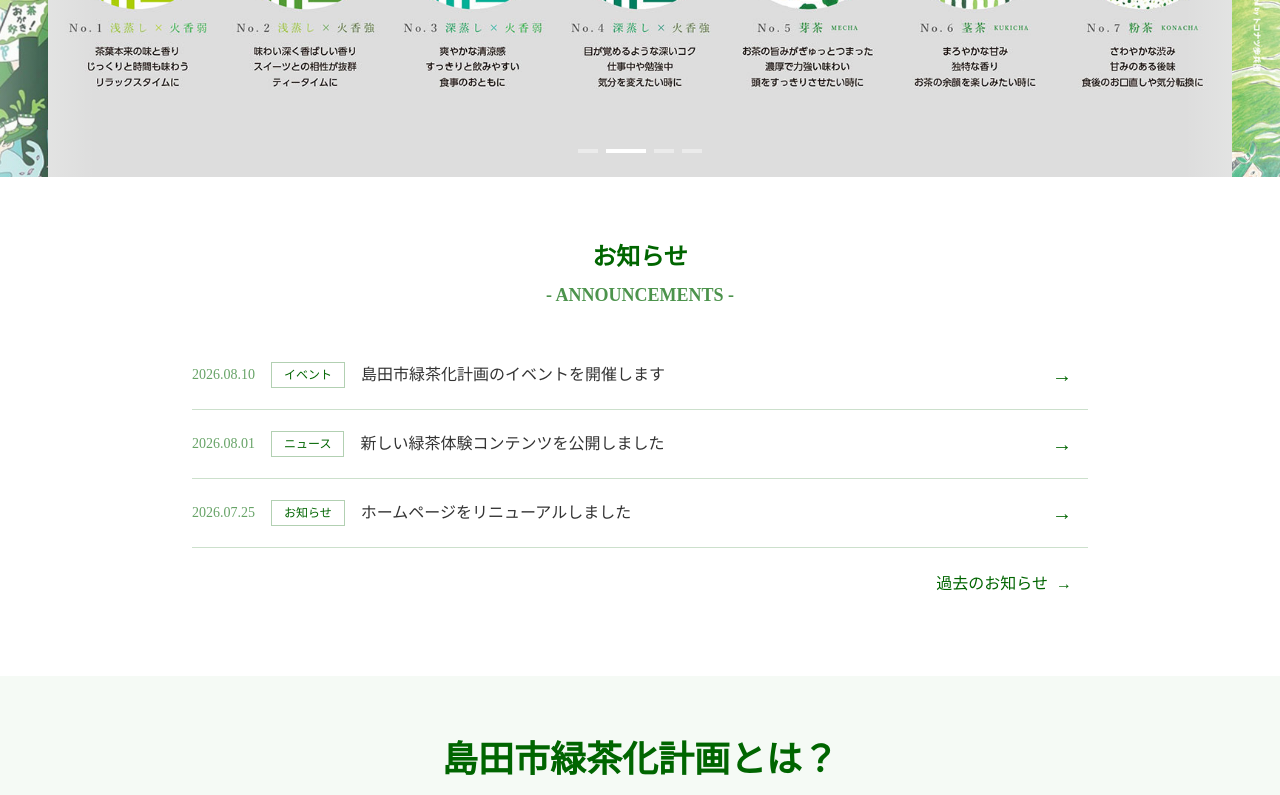
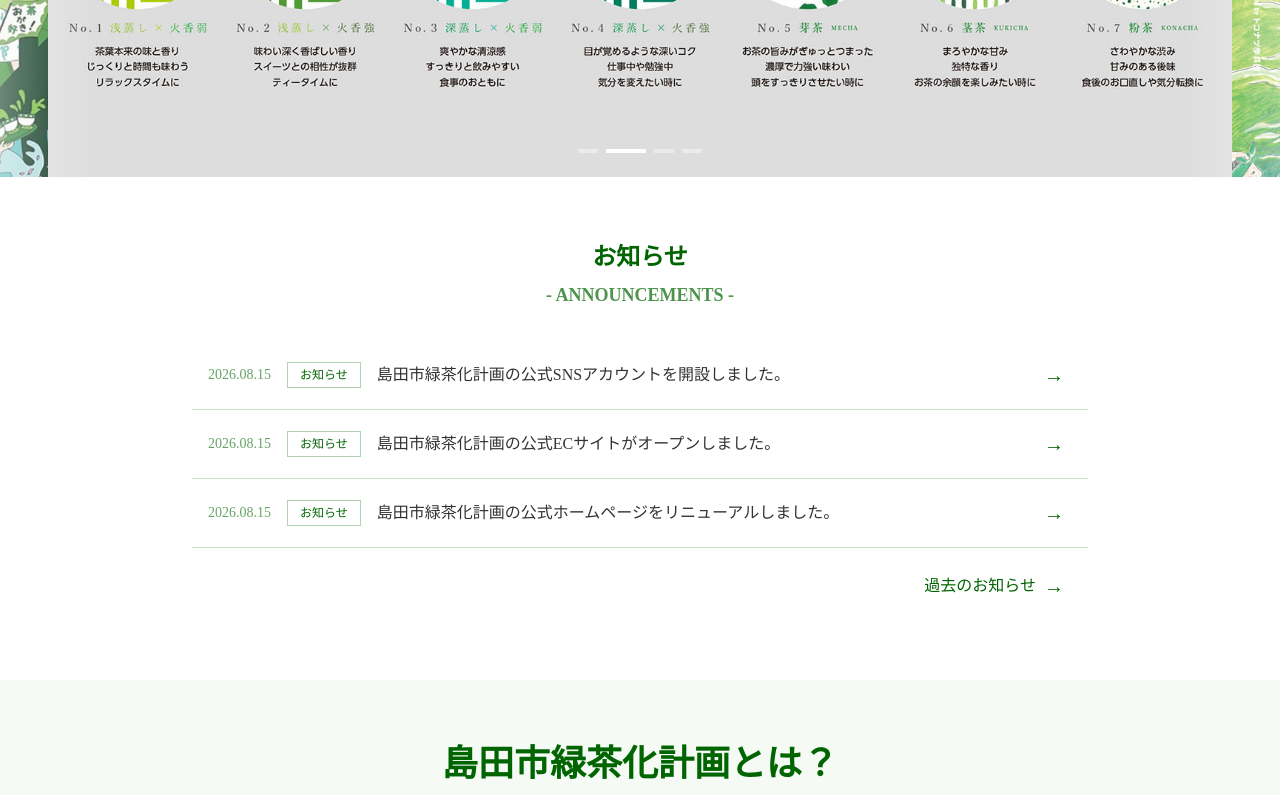
Before and after one commit to ichi-ryota0513/ShimadaGreenCi-TEA, a React (Vite) app: page / in a window 1280 px wide. Shown: the part 476-1271 px from the top of the page. Built offline with nearby package versions, Linux system fonts and the light colour scheme; a web font is replaced by a local one.

Commit message:
fix: お知らせ

```diff
--- a/src/components/section/Announcements.jsx
+++ b/src/components/section/Announcements.jsx
@@ -16,21 +16,21 @@ export default function Announcements() {
 
       <div className="w-full max-w-4xl">
         <AnnouncementItem
-          date="2026.08.10"
-          category="イベント"
-          title="島田市緑茶化計画のイベントを開催します"
+          date="2026.08.15"
+          category="お知らせ"
+          title="島田市緑茶化計画の公式SNSアカウントを開設しました。"
         />
 
         <AnnouncementItem
-          date="2026.08.01"
-          category="ニュース"
-          title="新しい緑茶体験コンテンツを公開しました"
+          date="2026.08.15"
+          category="お知らせ"
+          title="島田市緑茶化計画の公式ECサイトがオープンしました。"
         />
 
         <AnnouncementItem
-          date="2026.07.25"
+          date="2026.08.15"
           category="お知らせ"
-          title="ホームページをリニューアルしました"
+          title="島田市緑茶化計画の公式ホームページをリニューアルしました。"
         />
 
         <div className="mt-6 pr-4 w-full flex justify-end">
@@ -39,7 +39,7 @@ export default function Announcements() {
             className="group inline-flex items-center gap-2 text-md text-[#006500] transition-colors duration-300 hover:text-[#006500]"
           >
             過去のお知らせ
-            <span className="transition-transform duration-300 group-hover:translate-x-1">
+            <span className="text-xl pr-2 transition-transform duration-300 group-hover:translate-x-1">
               →
             </span>
           </a>
--- a/src/components/shered/AnnouncementItem.jsx
+++ b/src/components/shered/AnnouncementItem.jsx
@@ -4,8 +4,8 @@ export default function AnnouncementItem({
   title,
 }) {
   return (
-    <article className="group w-full border-b border-[#006500]/20 py-5">
-      <div className="flex items-center gap-4 text-left">
+    <article className="group w-full border-b border-[#006500]/20 py-5 hover:bg-[#f5faf5]/50">
+      <div className="flex items-center gap-4 text-left px-4">
         <time className="text-sm text-[#006500]/60">
           {date}
         </time>
@@ -18,7 +18,7 @@ export default function AnnouncementItem({
           {title}
         </h3>
 
-        <span className="mr-4 text-[#006500] text-xl transition-transform duration-300 group-hover:translate-x-2">
+        <span className="mr-2 text-[#006500] text-xl transition-transform duration-300 group-hover:translate-x-2">
           →
         </span>
       </div>
```
